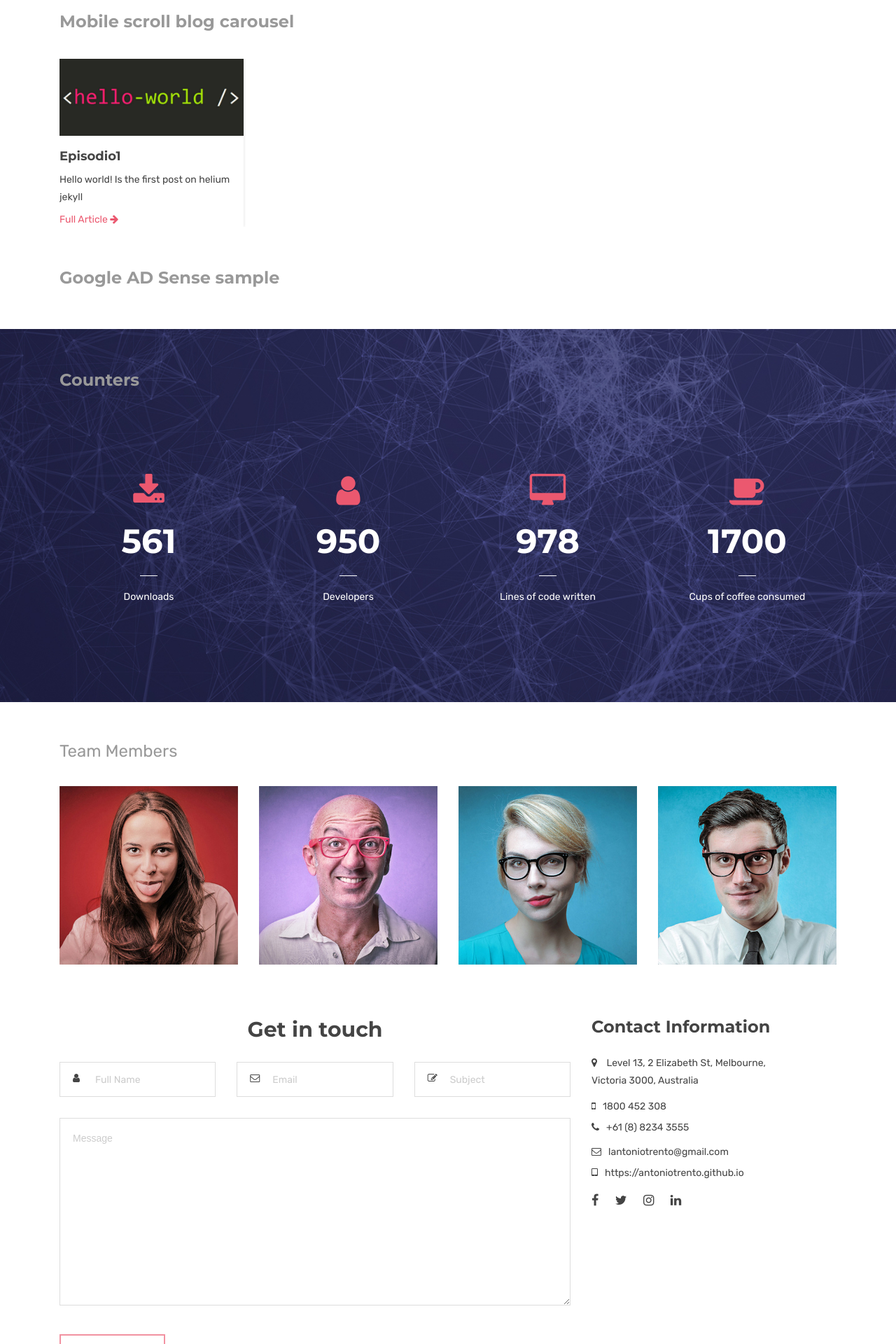
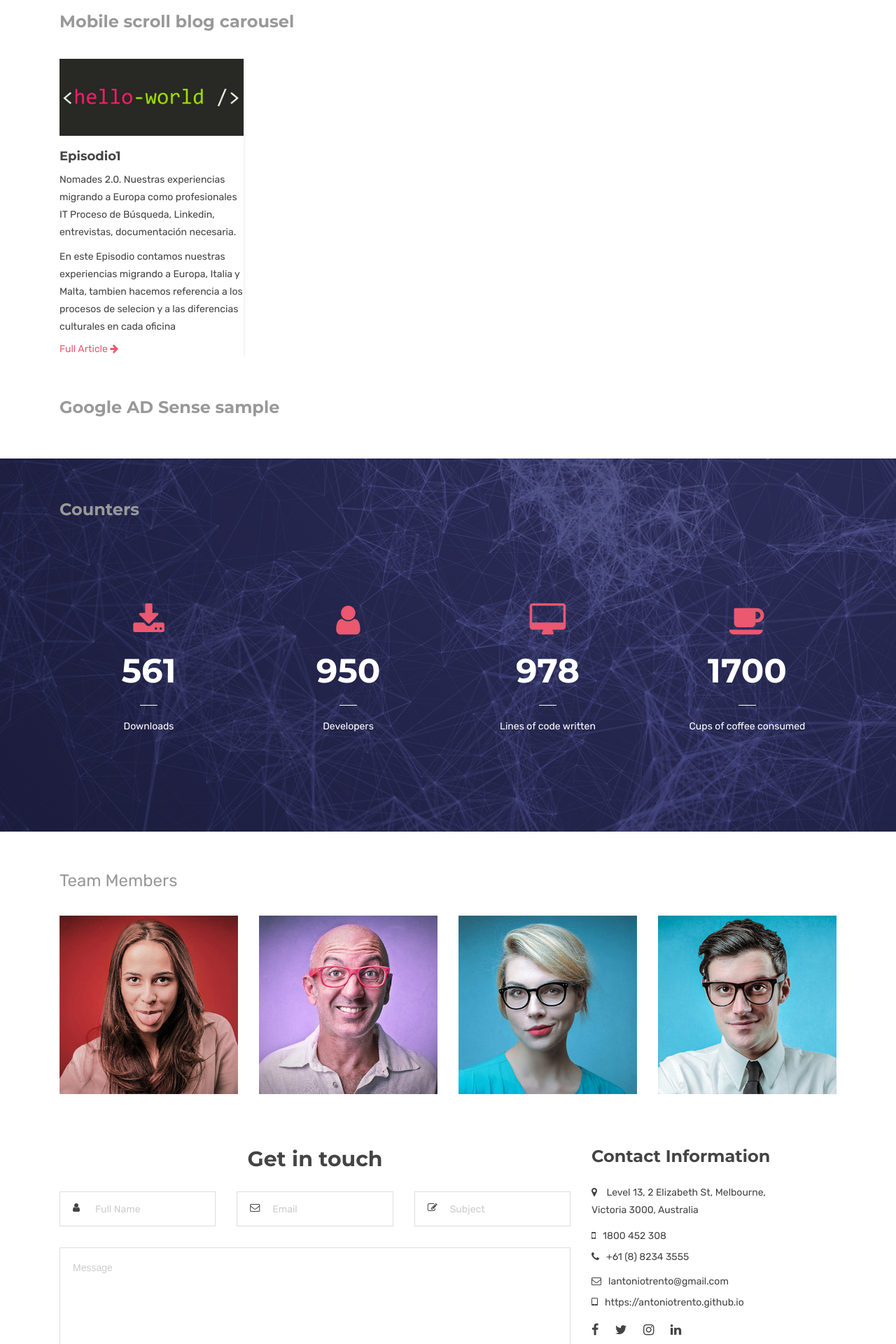
Before and after one commit to ivanfranco502/matebreak, a Jekyll site: the page built from index.html, in a window 1280 px wide. Shown: the part 1943-3863 px from the top of the page at 70% size. Built offline with Jekyll 4.4.1, drawn with Linux system fonts in a browser that asks for light colours.

Commit message:
adding youtube link to the post

````diff
--- a/_posts/lessons/2017-01-01-Episodio1.md
+++ b/_posts/lessons/2017-01-01-Episodio1.md
@@ -1,11 +1,11 @@
 ---
 layout: post
 category : lessons
-tagline: "Episodio 1"
+tagline: "Episodio 1 - Migrando a Europa como Profesionales IT"
 tags : [intro, beginner, jekyll, tutorial]
 img : helloworld.jpg
 img-mobile :
-img2 :
+img2 : Nomades 2.0.
 img3 :
 author : Ivan Franco, Yamil Fajouri
 title2 :
@@ -17,15 +17,18 @@
 canonical: https://heliumjk.github.io
 ---
 {% include JB/setup %}
-Hello world! Is the first post on helium jekyll
+
+Nomades 2.0.
+Nuestras experiencias migrando a Europa como profesionales IT
+Proceso de Búsqueda, Linkedin, entrevistas, documentación necesaria.
+
+En este Episodio contamos nuestras experiencias migrando a Europa, Italia y Malta, tambien hacemos referencia a los procesos de selecion y a las diferencias culturales en cada oficina
 <!--more-->
 
-Lorem ipsum dolor sit amet, consectetur adipiscing elit. Phasellus consequat luctus neque eget commodo. Sed a molestie lorem. Fusce lectus mauris, vulputate sollicitudin ullamcorper ut, semper at risus. Nunc porta ut velit non fringilla. Pellentesque egestas eros vitae suscipit imperdiet. Cras imperdiet a velit sit amet placerat. Morbi dolor quam, semper ac venenatis ac, pretium at ex. Suspendisse fermentum mi sit amet risus congue ullamcorper. Sed sed ultrices libero. Cras pulvinar dui efficitur felis maximus, ac dictum leo egestas. Pellentesque ut dictum odio. Aliquam varius viverra orci, quis blandit mi blandit vitae. Donec non semper augue, ut consectetur ligula. Aenean tellus tortor, sagittis sed iaculis quis, imperdiet et ex. Mauris id libero sed diam euismod pharetra.
+#### #Code
+``` HTML
+	<div class="video-container">
+	<iframe width="560" height="315" src="https://www.youtube.com/watch?v=AD8vIDgo6vwecver=1" frameborder="0" allowfullscreen></iframe>
+	</div>
 
-Mauris nec pulvinar elit, in fermentum leo. Curabitur volutpat ullamcorper diam id dapibus. Donec dolor eros, dictum vitae quam sit amet, imperdiet dapibus libero. Nullam vel ligula non velit tincidunt volutpat. Maecenas at magna enim. Nunc quis molestie lectus. Maecenas facilisis finibus consequat.
-
-Curabitur vitae elementum nulla, at cursus elit. Suspendisse elementum auctor lorem eu sodales. Curabitur accumsan efficitur maximus. Ut purus lacus, dapibus ut elit vitae, imperdiet ultrices diam. Donec pharetra quis urna et auctor. Sed non augue vel lacus scelerisque mattis. In ac eros quis felis laoreet luctus vitae eget libero.
-
-Sed egestas lectus urna, et lacinia nulla suscipit nec. Sed sed consequat nulla. Morbi lobortis ex tellus, quis aliquam magna gravida quis. Ut mattis dui nec euismod tempor. Ut sit amet felis tincidunt, ultrices ligula eu, dapibus nulla. Aliquam efficitur magna in elit placerat, vel placerat augue interdum. In hac habitasse platea dictumst. Sed ac mollis lacus. Praesent eleifend justo ut nunc fermentum, eget luctus dui ultricies.
-
-Integer interdum fringilla commodo. Integer finibus purus diam, at gravida metus interdum ac. Curabitur posuere, felis facilisis consectetur convallis, enim nulla ultricies nisi, at pretium sapien lorem ac diam. Integer ac ex consequat, facilisis justo sit amet, auctor quam. Curabitur luctus suscipit ante sed aliquet. Donec non molestie sapien, ut pellentesque odio. In lobortis porta auctor. Sed eu convallis est, eget ultricies ligula. Maecenas facilisis laoreet velit, eget rutrum ligula malesuada in. Vestibulum sapien lacus, congue ut mi ut, faucibus dapibus massa. Morbi vel ligula eget lacus vehicula tincidunt.
+```
````
